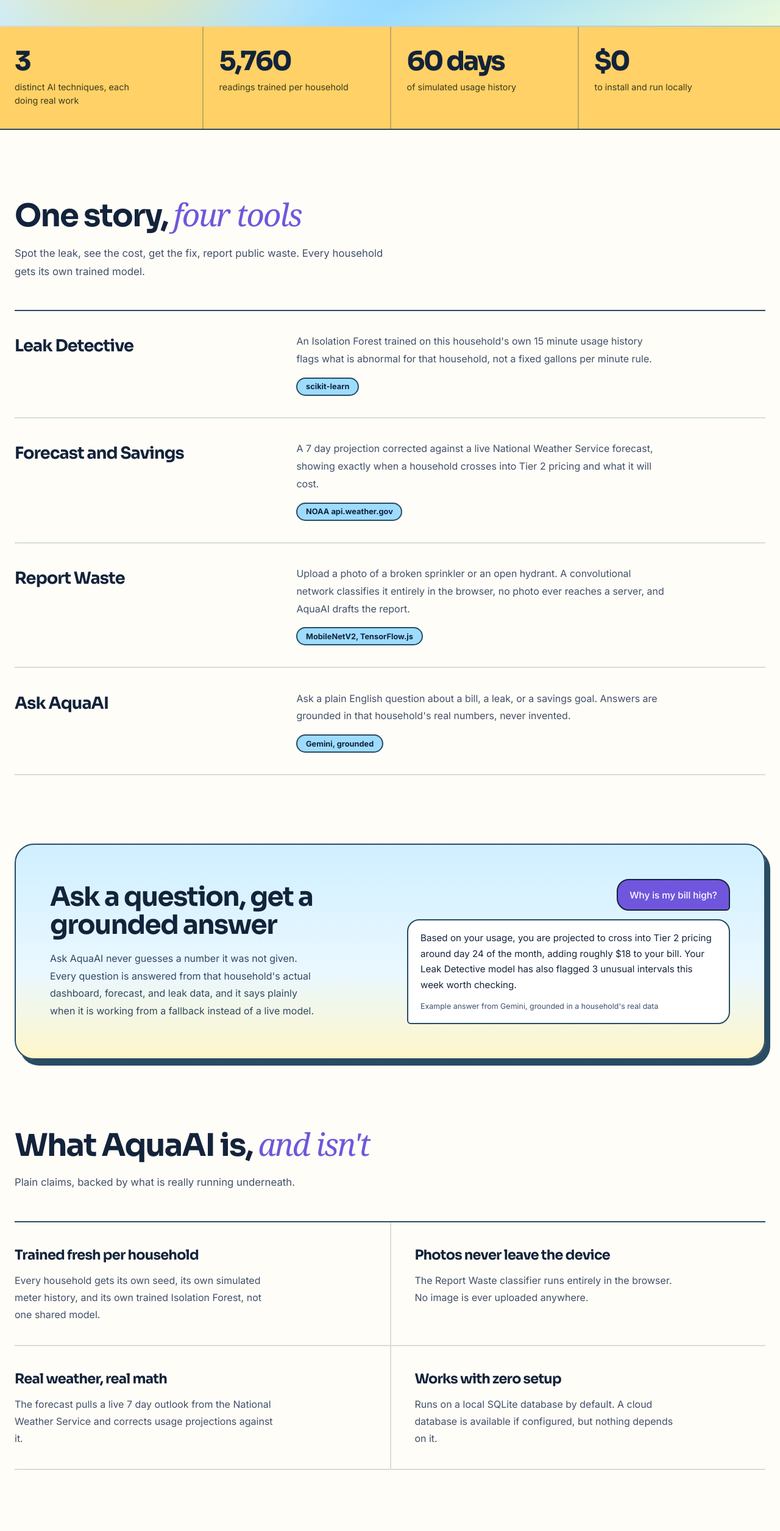
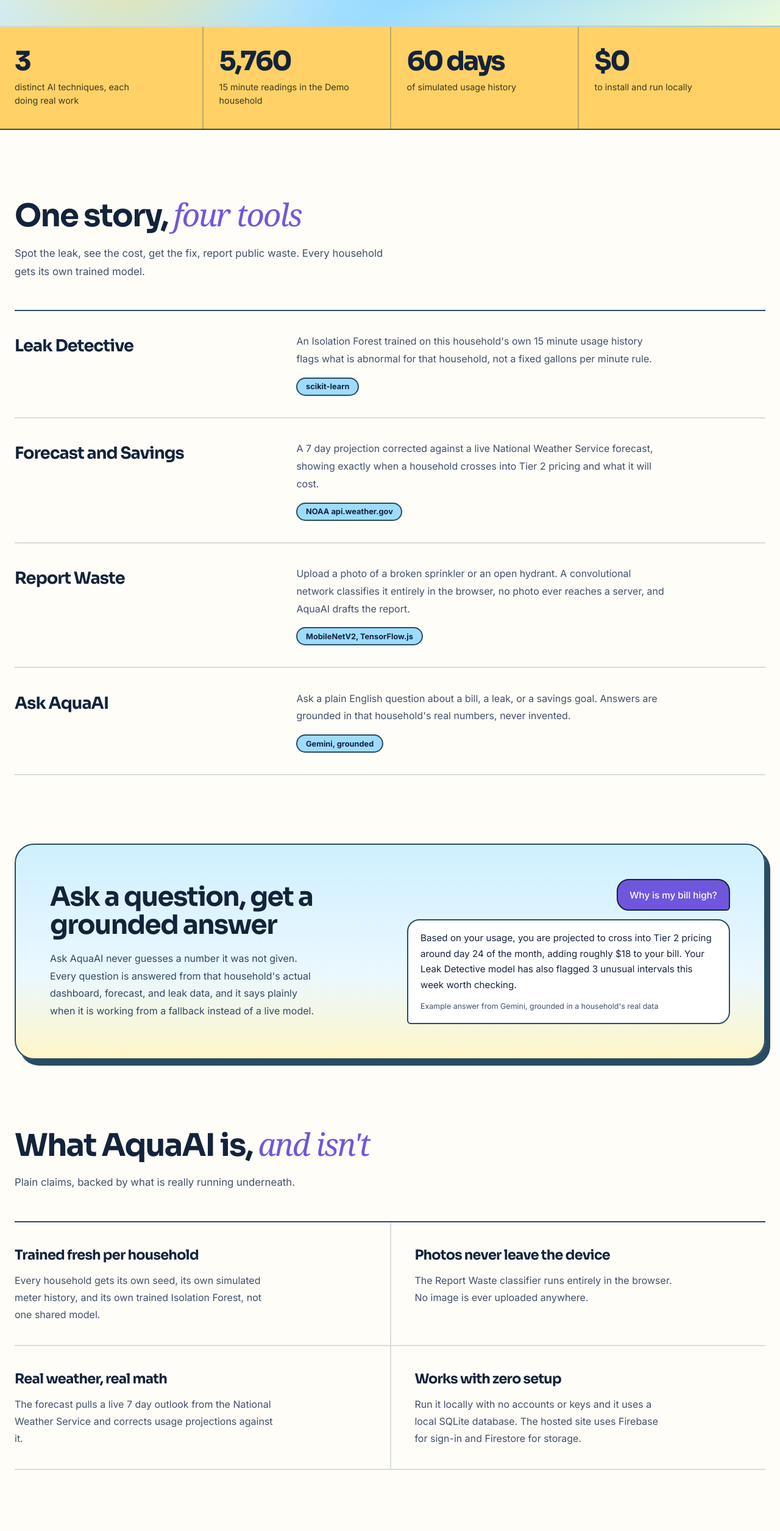
Before and after one commit to SooryaBalaji/AquaAI, a plain HTML site: page frontend/landing.html in a window 1280 px wide. Shown: the part 820-3330 px from the top of the page at 61% size. Drawn offline with Linux system fonts and the light colour scheme.

Commit message:
Updated incorrect info on landing.html

```diff
--- a/frontend/landing.html
+++ b/frontend/landing.html
@@ -189,7 +189,7 @@
 <div class="stat-band">
   <div class="container stat-strip">
     <div class="stat"><div class="v">3</div><div class="l">distinct AI techniques, each doing real work</div></div>
-    <div class="stat"><div class="v">5,760</div><div class="l">readings trained per household</div></div>
+    <div class="stat"><div class="v">5,760</div><div class="l">15 minute readings in the Demo household</div></div>
     <div class="stat"><div class="v">60 days</div><div class="l">of simulated usage history</div></div>
     <div class="stat"><div class="v">$0</div><div class="l">to install and run locally</div></div>
   </div>
@@ -252,7 +252,7 @@
       </div>
       <div class="standard">
         <h3>Works with zero setup</h3>
-        <p>Runs on a local SQLite database by default. A cloud database is available if configured, but nothing depends on it.</p>
+        <p>Run it locally with no accounts or keys and it uses a local SQLite database. The hosted site uses Firebase for sign-in and Firestore for storage.</p>
       </div>
     </div>
   </section>
@@ -270,7 +270,7 @@
       </details>
       <details class="faq-item">
         <summary>Is my account and data secure?<span class="plus">+</span></summary>
-        <p>Passwords are hashed, never stored in plain text, and sessions use signed tokens. Worth knowing plainly: there is no password reset flow or login rate limiting yet. That is a reasonable scope for a student submission, not a claim of enterprise grade security.</p>
+        <p>On the hosted site, sign-in is handled by Firebase Authentication, so AquaAI never sees or stores your password, and password reset is available from the sign-in form. Sign-in, sign-up and the heavier features such as the assistant and the bill scanner are rate limited. Bill photos are sent to Google's Gemini to be read and are not stored, only the values read from them if you choose to save a bill. This is a student project, not a claim of enterprise grade security.</p>
       </details>
       <details class="faq-item">
         <summary>Can I add my own household?<span class="plus">+</span></summary>
```
